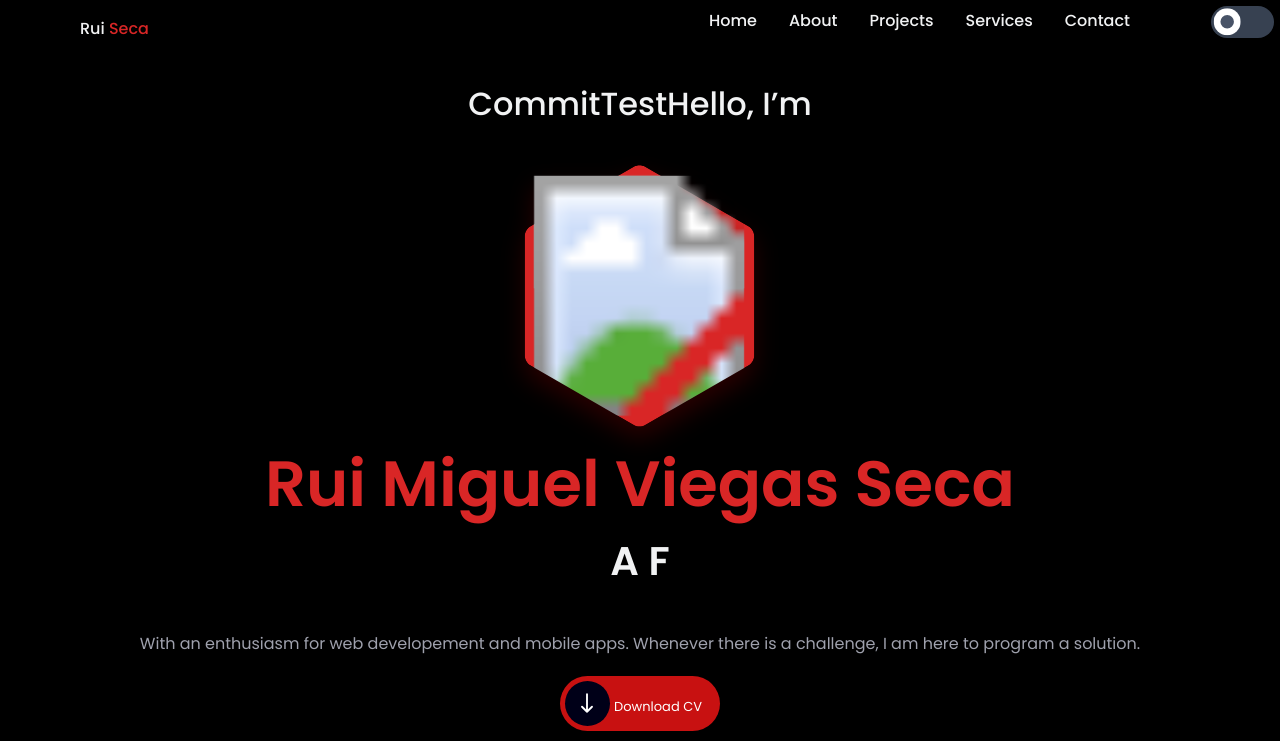
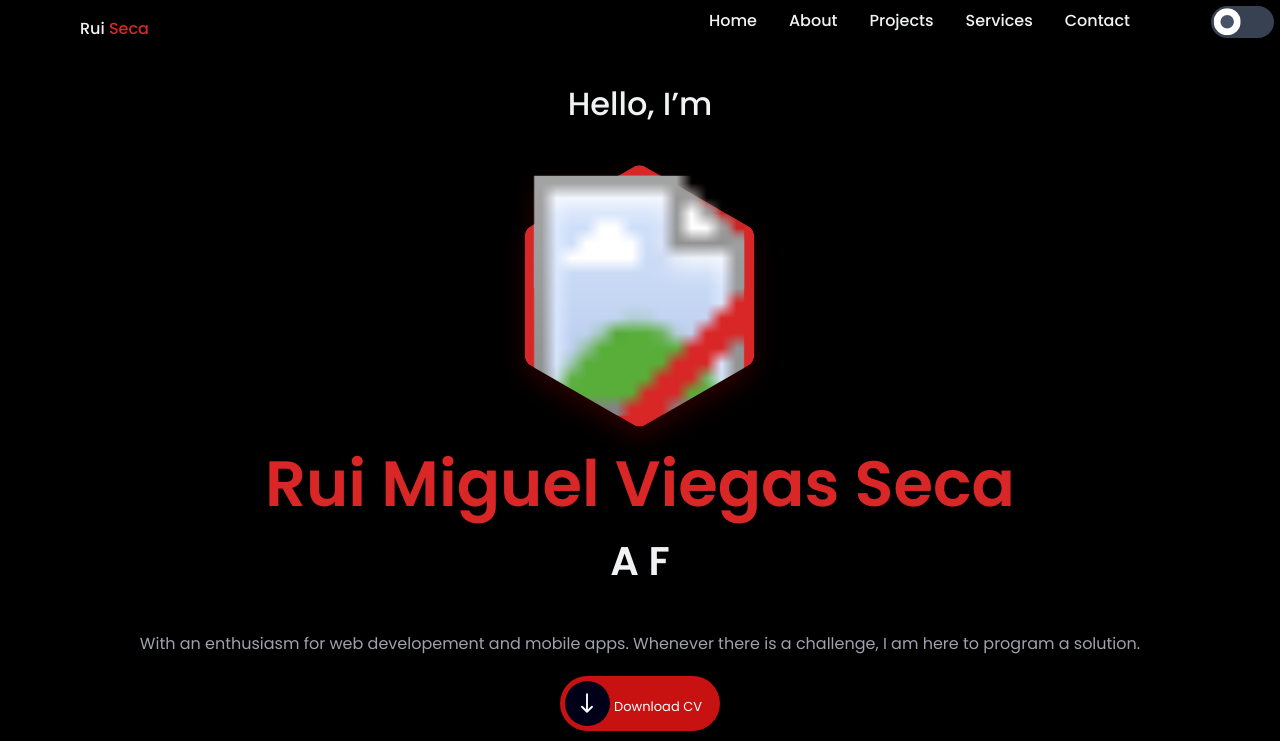
Before and after one commit to RuiSeca/Portfolio, a plain HTML site: page index.html in a window 1280 px wide. Shown: the top 741 px of the page. Drawn offline with nearby package versions, Linux system fonts and the light colour scheme.

Commit message:
deployV1

```diff
--- a/index.html
+++ b/index.html
@@ -99,7 +99,7 @@
         <div class="home__container container grid">
           <div class="home__content">
             <div class="home__data">
-              <h3 class="home__subtitle">CommitTestHello, <span>I’m</span></h3>
+              <h3 class="home__subtitle">Hello, <span>I’m</span></h3>
               <div class="home__image">
                 <svg
                   class="home__blob"
```
